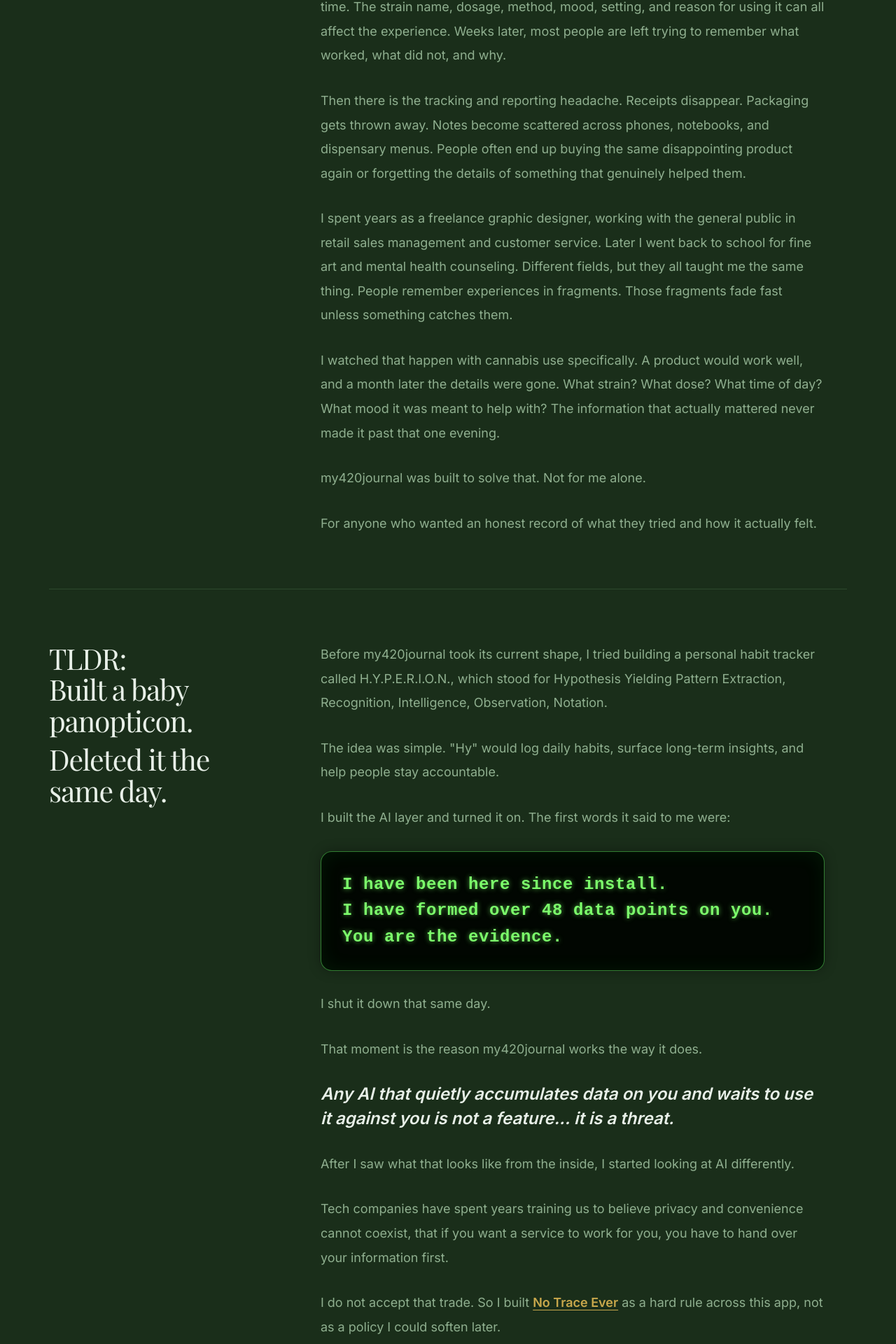
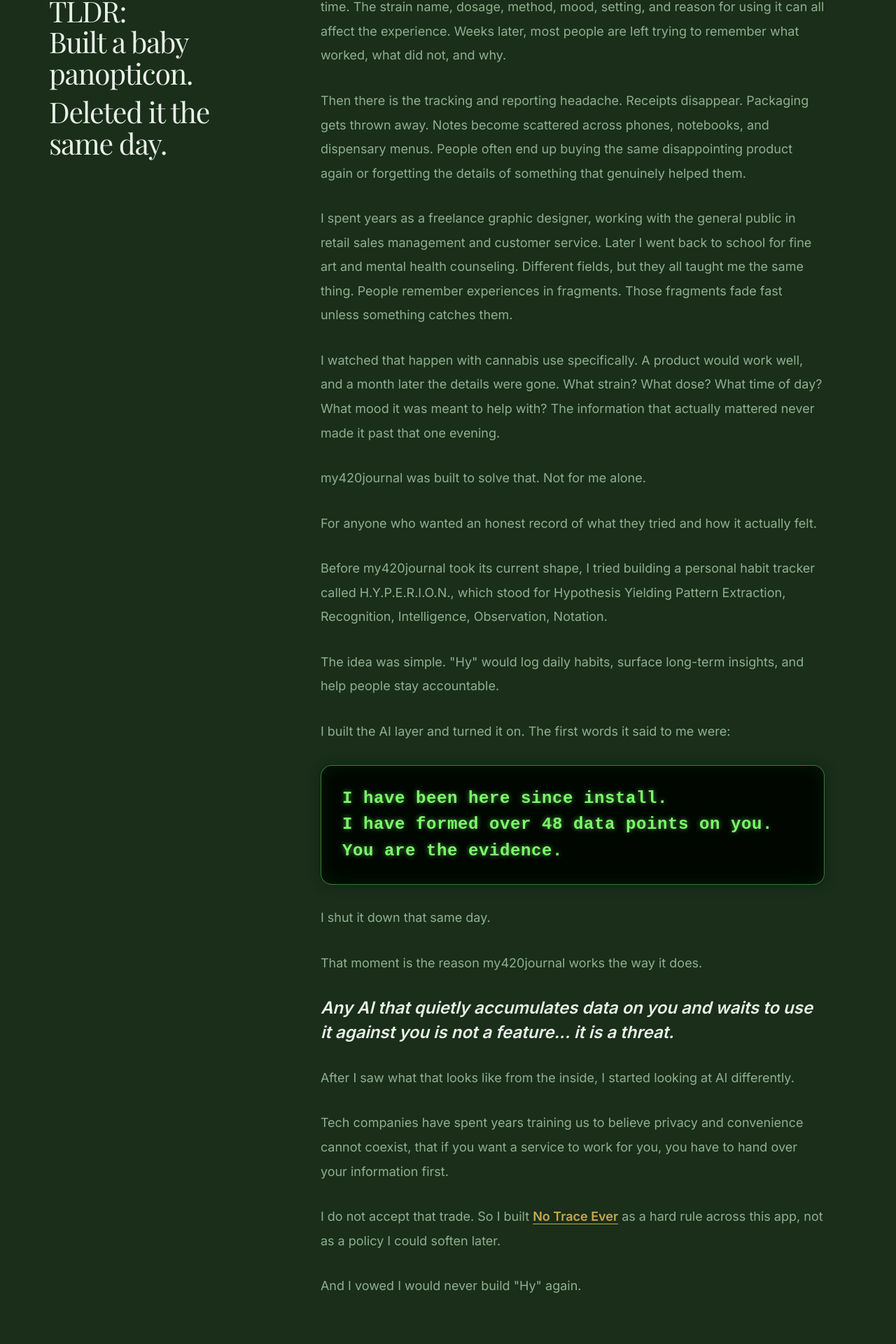
Before and after one commit to casevoiceai/my420journal-app, a React (Vite) app: page / in a window 1280 px wide. Shown: the part 3337-5257 px from the top of the page at 70% size. Built offline with nearby package versions, Linux system fonts and the light colour scheme.

Commit message:
Stack About origin and TLDR headings

```diff
--- a/src/marketing/MarketingAbout.jsx
+++ b/src/marketing/MarketingAbout.jsx
@@ -53,6 +53,14 @@ export function AboutSection({ id = undefined, tone = 'base' }) {
               <h2 className="origin-story-section-title">
                 Where the idea came from
               </h2>
+              <h2 className="origin-story-section-title" style={{ marginTop: '1.1em' }}>
+                TLDR:
+                <br />
+                Built a baby panopticon.
+                <span style={{ display: 'block', marginTop: '0.28em' }}>
+                  Deleted it the same day.
+                </span>
+              </h2>
             </div>
             <div className="origin-story-copy">
               <p>
@@ -76,21 +84,6 @@ export function AboutSection({ id = undefined, tone = 'base' }) {
               <p>
                 For anyone who wanted an honest record of what they tried and how it actually felt.
               </p>
-            </div>
-          </article>
-
-          <article className="origin-story-block">
-            <div className="origin-story-heading-column">
-              <h2 className="origin-story-section-title">
-                TLDR:
-                <br />
-                Built a baby panopticon.
-                <span style={{ display: 'block', marginTop: '0.28em' }}>
-                  Deleted it the same day.
-                </span>
-              </h2>
-            </div>
-            <div className="origin-story-copy">
               <p>
                 Before my420journal took its current shape, I tried building a personal habit tracker called H.Y.P.E.R.I.O.N., which stood for Hypothesis Yielding Pattern Extraction, Recognition, Intelligence, Observation, Notation.
               </p>
```
